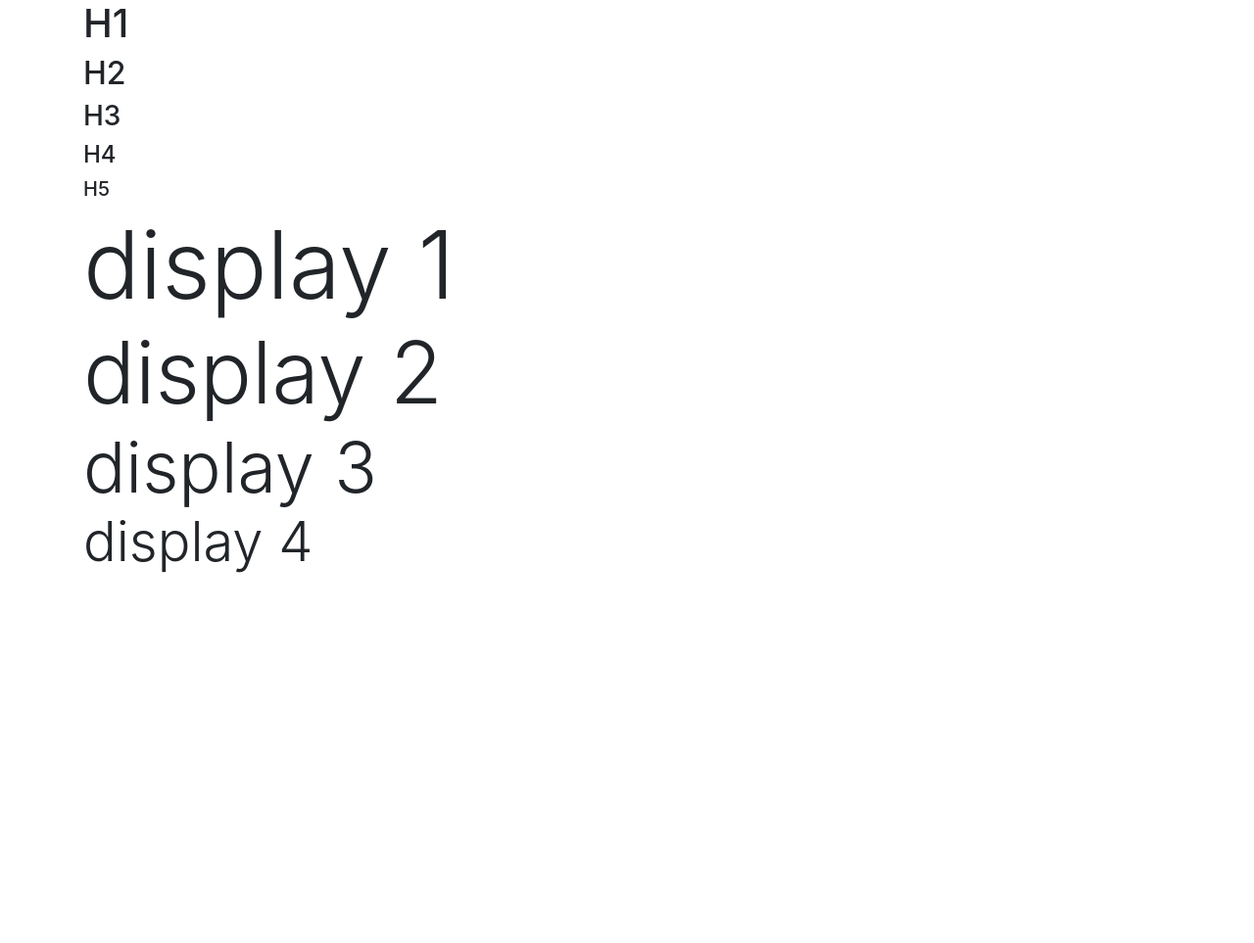
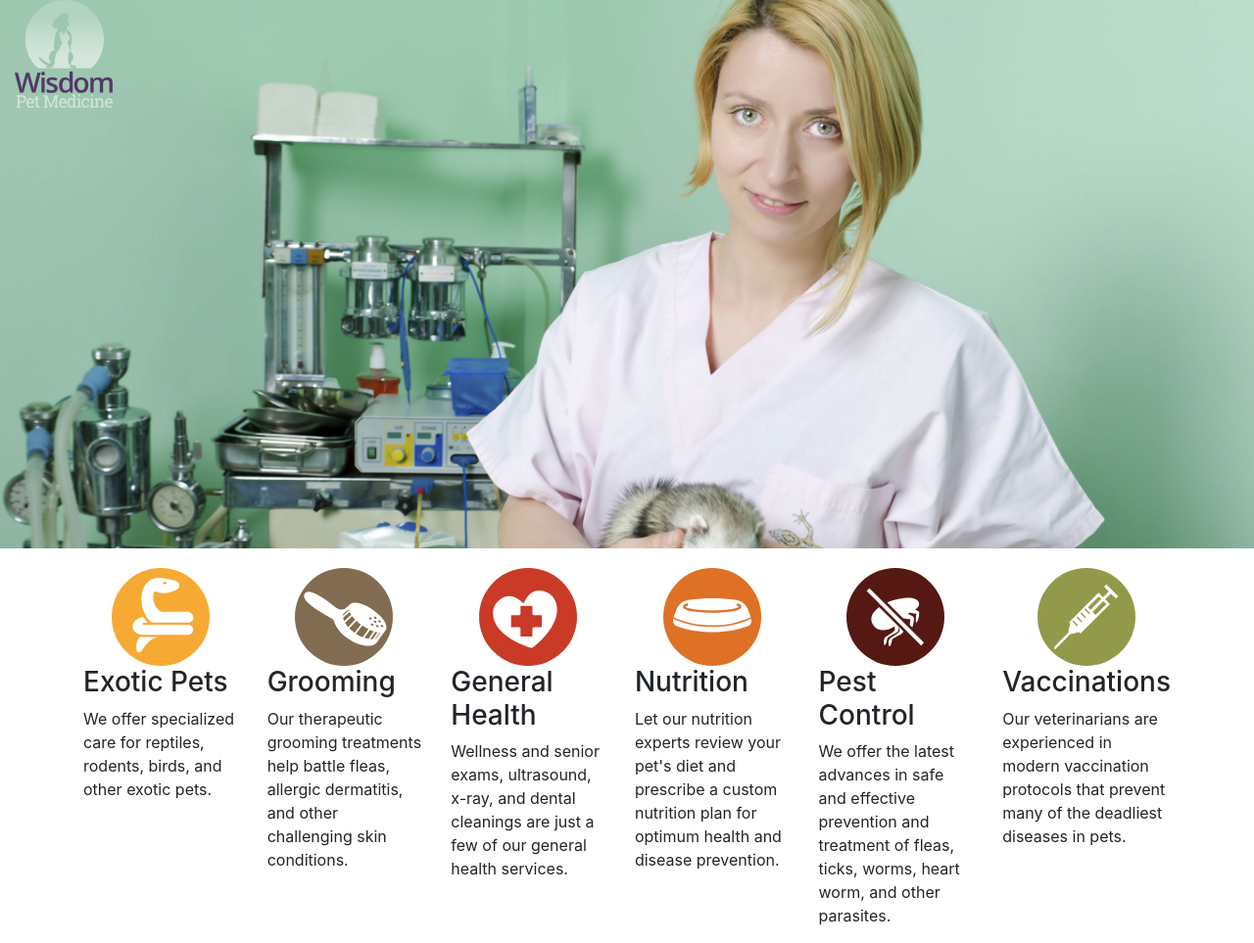
Before and after one commit to waiyee/bootstrap4_learning, a plain HTML site: page index.html in a window 1280 px wide. Shown: the whole page at 98% size. Before the commit the page ends 800 px from the top, so only its background shows below. Drawn offline with nearby package versions, Linux system fonts and the light colour scheme.

Commit message:
Update index.html

```diff
--- a/index.html
+++ b/index.html
@@ -9,23 +9,61 @@
   <title>Bootstrap</title>
 </head>
 <body>
-<div class="container">
 
-<section class="conten">
-<h1>H1</h1>
-<h2>H2</h2>
-<h3>H3</h3>
-<h4>H4</h4>
-<h5>H5</h5>
-<div class="display-1">display 1</div>
-<div class="display-2">display 2</div>
-<div class="display-3">display 3</div>
-<div class="display-4">display 4</div>
-</section>
+<style>
+  img {
+    width: 100px;
+    display: block;
+  }
+</style>
 
-</div><!-- container -->
+<header style="height: 70vh; background: url(images/background.jpg) no-repeat center center; background-size: cover; margin-bottom: 20px;">
+  <div class="container-fluid">
+    <img src="images/wisdompetlogo.svg" alt="Wisdom Pet Logo">
+  </div>
+</header>
 
-<script src="js/jquery.min.js"></script>
+<section class="container" id="services">
+  <div class="row">
+    <article class="col">
+      <img class="mx-auto" src="images/icon-exoticpets.svg" alt="Icon">
+      <h3>Exotic Pets</h3>
+      <p>We offer specialized care for reptiles, rodents, birds, and other exotic pets.</p>
+    </article>
+
+    <article class="col">
+      <img class="mx-auto" src="images/icon-grooming.svg" alt="Icon">
+      <h3>Grooming</h3>
+      <p>Our therapeutic grooming treatments help battle fleas, allergic dermatitis, and other challenging skin conditions.</p>
+    </article>
+
+    <article class="col">
+      <img class="mx-auto" src="images/icon-health.svg" alt="Icon">
+      <h3>General Health</h3>
+      <p>Wellness and senior exams, ultrasound, x-ray, and dental cleanings are just a few of our general health services.</p>
+    </article>
+
+    <article class="col">
+      <img class="mx-auto" src="images/icon-nutrition.svg" alt="Icon">
+      <h3>Nutrition</h3>
+      <p>Let our nutrition experts review your pet's diet and prescribe a custom nutrition plan for optimum health and disease prevention.</p>
+    </article>
+
+    <article class="col">
+      <img class="mx-auto" src="images/icon-pestcontrol.svg" alt="Icon">
+      <h3>Pest Control</h3>
+      <p>We offer the latest advances in safe and effective prevention and treatment of fleas, ticks, worms, heart worm, and other parasites.</p>
+    </article>
+
+    <article class="col">
+      <img class="mx-auto" src="images/icon-vaccinations.svg" alt="Icon">
+      <h3>Vaccinations</h3>
+      <p>Our veterinarians are experienced in modern vaccination protocols that prevent many of the deadliest diseases in pets.</p>
+    </article>
+  </div>
+ </section>
+
+<script src="js/jquery.slim.min.js"></script>
 <script src="js/popper.min.js"></script>
 <script src="js/bootstrap.min.js"></script>
 </body>
```
